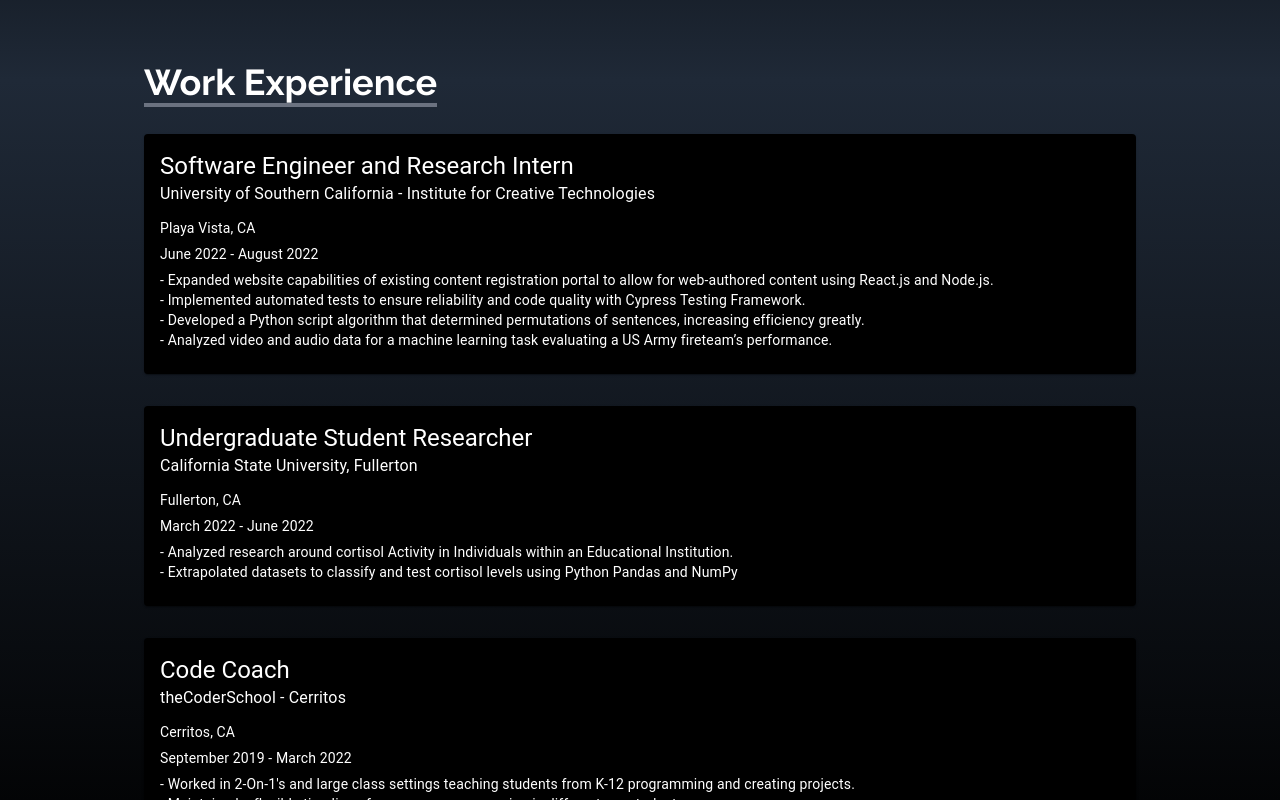
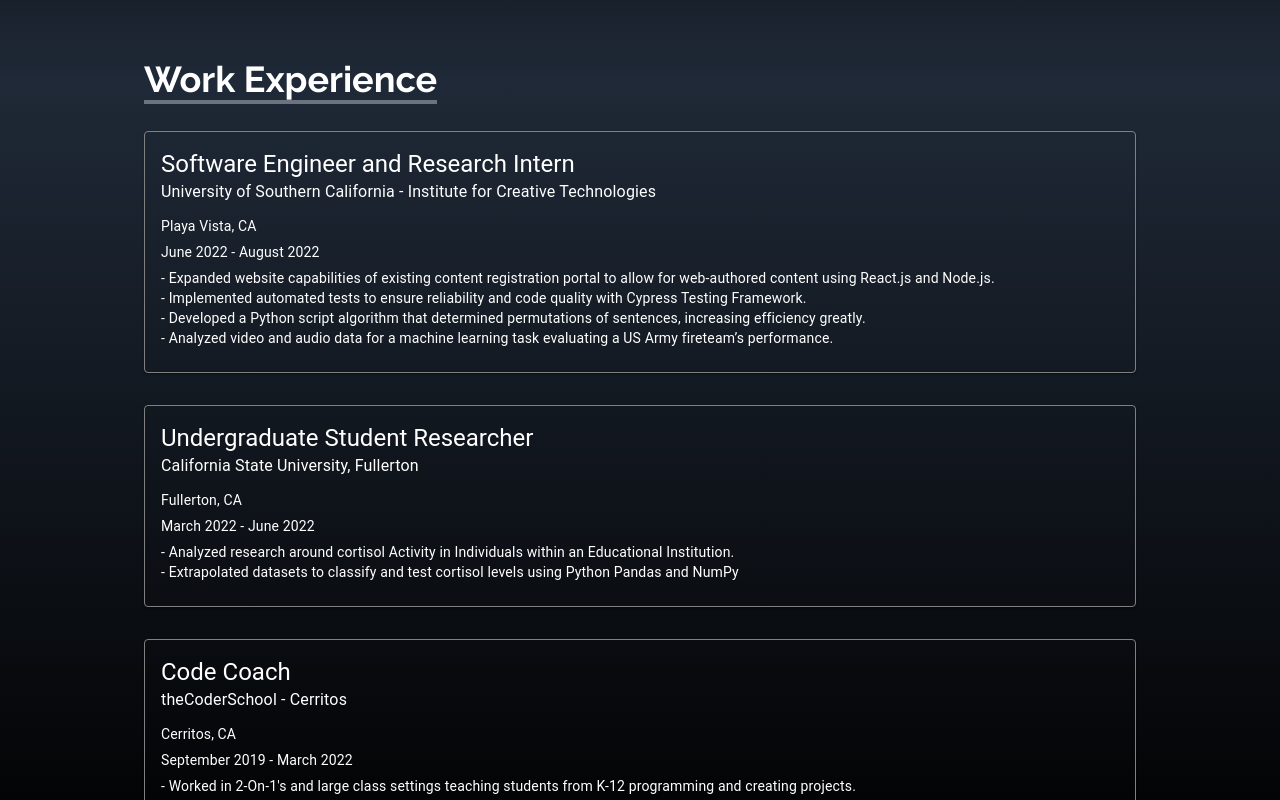
Before and after one commit to jllewis11/jllewis11.github.io, a React (Create React App) app: page / in a window 1280 px wide. Shown: the part 720-1520 px from the top of the page. Built offline with nearby package versions, Linux system fonts and the light colour scheme.

Commit message:
bg color changed

```diff
--- a/src/components/Work.jsx
+++ b/src/components/Work.jsx
@@ -53,7 +53,7 @@
     <div className="grid sm:grid-cols-2 md:grid-cols-1 gap-8 px-12 sm:px-0">
       {workexp.map(({ id, title, company, location, date, description }) => (
         <div key={id}>
-          <Card sx={{ minWidth: 275 }} style={{ backgroundColor: 'black' }}>
+          <Card sx={{ minWidth: 275, backgroundColor: 'transparent', border: 1, borderColor: 'gray'}}>
             <CardContent>
               <Typography variant="h5" component="div" color="white">
                 {title}
```
Also changed, not shown: 2 other files (tests, documents, lock files or other folders).
